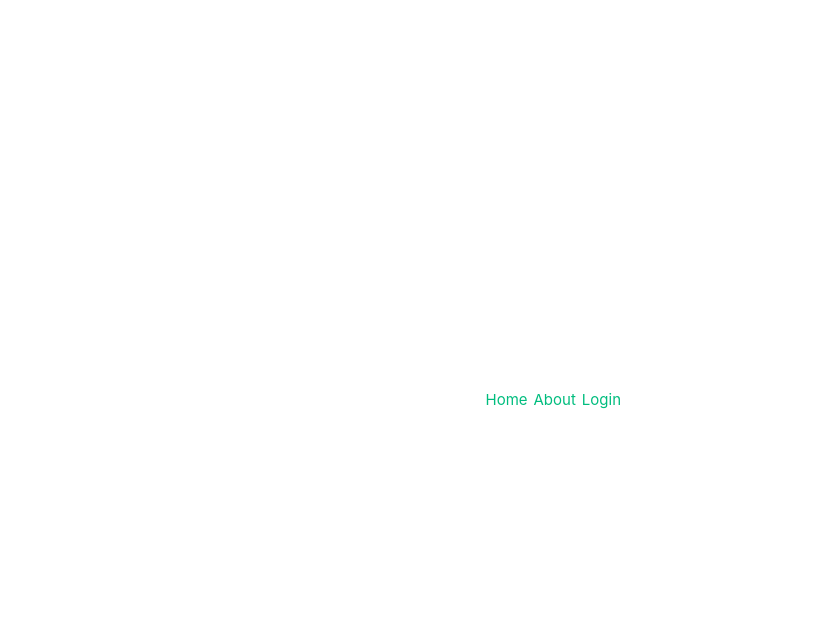
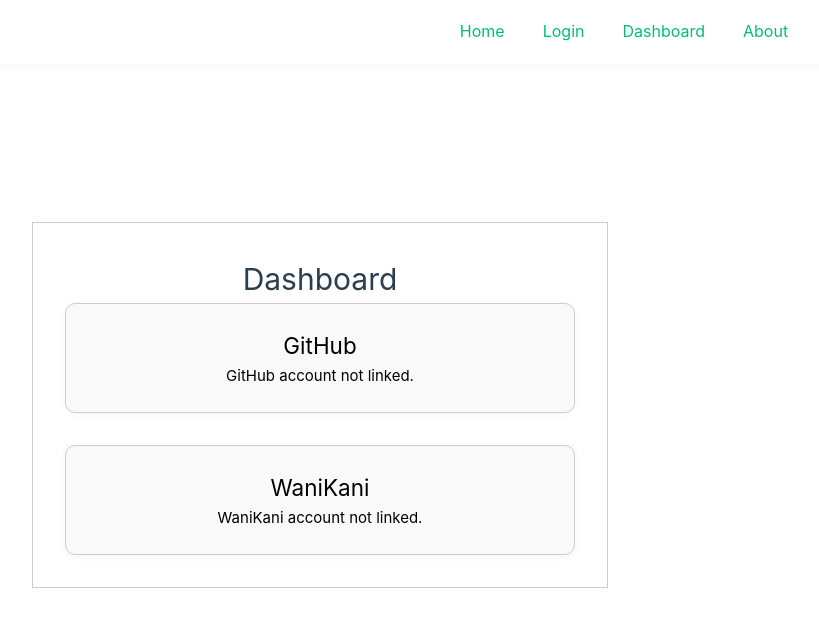
Before and after one commit to amvanmaren/KaizenFlow, a Vue app in the folder frontend/KaizenFlow_Frontend/: page /dashboard in a window 1280 px wide. Before the commit this address had no page. Shown: the top 626 px of the page, without its empty margins (16-835 px from the left). Built offline with nearby package versions, Linux system fonts and the light colour scheme; no server answers; the HTML template or start-up script is replaced by a standard one.

Commit message:
Added Dashboard page

```diff
--- a/frontend/KaizenFlow_Frontend/src/App.vue
+++ b/frontend/KaizenFlow_Frontend/src/App.vue
@@ -4,78 +4,40 @@
 
 <template>
   <header>
-    <div class="wrapper">
-      <nav>
-        <RouterLink to="/">Home</RouterLink>
-        <RouterLink to="/about">About</RouterLink>
-        <RouterLink to="/login">Login</RouterLink>
-      </nav>
-    </div>
+    <nav>
+      <RouterLink to="/">Home</RouterLink>
+      <RouterLink to="/login">Login</RouterLink>
+      <RouterLink to="/dashboard">Dashboard</RouterLink>
+      <RouterLink to="/about">About</RouterLink>
+    </nav>
   </header>
-
-  <RouterView />
+  <main>
+    <RouterView />
+  </main>
 </template>
 
-<!-- <style scoped>
+<style>
 header {
-  line-height: 1.5;
-  max-height: 100vh;
-}
-
-.logo {
-  display: block;
-  margin: 0 auto 2rem;
+  position: fixed;
+  top: 0;
+  left: 0;
+  width: 100vw;
+  z-index: 1000;
+  box-shadow: 0 2px 8px rgba(0,0,0,0.04);
 }
 
 nav {
+  display: flex;
+  justify-content: center;
+  align-items: center;
   width: 100%;
-  font-size: 12px;
-  text-align: center;
-  margin-top: 2rem;
+  font-size: 1rem;
+  padding: 1rem 0;
+  gap: 2rem;
 }
 
-nav a.router-link-exact-active {
-  color: var(--color-text);
+main {
+  margin-top: 10px; /* Adjust based on header height */
+  padding: 1rem;
 }
-
-nav a.router-link-exact-active:hover {
-  background-color: transparent;
-}
-
-nav a {
-  display: inline-block;
-  padding: 0 1rem;
-  border-left: 1px solid var(--color-border);
-}
-
-nav a:first-of-type {
-  border: 0;
-}
-
-@media (min-width: 1024px) {
-  header {
-    display: flex;
-    place-items: center;
-    padding-right: calc(var(--section-gap) / 2);
-  }
-
-  .logo {
-    margin: 0 2rem 0 0;
-  }
-
-  header .wrapper {
-    display: flex;
-    place-items: flex-start;
-    flex-wrap: wrap;
-  }
-
-  nav {
-    text-align: left;
-    margin-left: -1rem;
-    font-size: 1rem;
-
-    padding: 1rem 0;
-    margin-top: 1rem;
-  }
-}
-</style> -->
+</style>
--- a/frontend/KaizenFlow_Frontend/src/router/index.ts
+++ b/frontend/KaizenFlow_Frontend/src/router/index.ts
@@ -21,6 +21,11 @@
       name: 'login',
       component: () => import('../views/Login.vue'),
     },
+    {
+      path: '/dashboard',
+      name: 'dashboard',
+      component: () => import('../views/Dashboard.vue'),
+    },
   ],
 })
 
--- /dev/null
+++ b/frontend/KaizenFlow_Frontend/src/views/Dashboard.vue
@@ -0,0 +1,87 @@
+<template>
+  <div class="dashboard-outer">
+    <h1>Dashboard</h1>
+    <div class="summary-cards">
+      <div class="summary-card">
+        <h2>GitHub</h2>
+        <div v-if="github">
+          <p><strong>Username:</strong> {{ github.username }}</p>
+          <p><strong>Public Repos:</strong> {{ github.publicRepos }}</p>
+          <p><strong>Recent Commits:</strong> {{ github.recentCommits }}</p>
+        </div>
+        <div v-else>
+          <p>GitHub account not linked.</p>
+        </div>
+      </div>
+      <div class="summary-card">
+        <h2>WaniKani</h2>
+        <div v-if="wanikani">
+          <p><strong>Level:</strong> {{ wanikani.level }}</p>
+          <p><strong>Reviews Completed:</strong> {{ wanikani.reviewsCompleted }}</p>
+          <p><strong>Lessons Completed:</strong> {{ wanikani.lessonsCompleted }}</p>
+        </div>
+        <div v-else>
+          <p>WaniKani account not linked.</p>
+        </div>
+      </div>
+    </div>
+  </div>
+</template>
+
+<script>
+export default {
+  name: "Dashboard",
+  data() {
+    return {
+      github: null,
+      wanikani: null,
+    };
+  },
+  async mounted() {
+    // Replace these fetches with your real API endpoints
+    try {
+      // Example: Fetch GitHub summary
+      const githubRes = await fetch("http://localhost:3000/api/github/summary", { credentials: 'include' });
+      if (githubRes.ok) this.github = await githubRes.json();
+
+      // Example: Fetch WaniKani summary
+      const wanikaniRes = await fetch("http://localhost:3000/api/wanikani/summary", { credentials: 'include' });
+      if (wanikaniRes.ok) this.wanikani = await wanikaniRes.json();
+    } catch (e) {
+      // Handle errors as needed
+    }
+  },
+};
+</script>
+
+<style scoped>
+.dashboard-outer {
+  width: 100%;
+  margin: 0 auto;
+  padding: 2rem;
+  text-align: center;
+  border: 1px solid #ccc;
+  justify-content: center;
+}
+.summary-cards {
+  display: flex;
+  gap: 2rem;
+  flex-wrap: wrap;
+  justify-content: center;
+}
+.summary-card {
+  background: #f9f9f9;
+  border: 1px solid #ccc;
+  border-radius: 10px;
+  padding: 1.5rem;
+  min-width: 250px;
+  flex: 1 1 300px;
+  box-shadow: 0 2px 8px rgba(0,0,0,0.04);
+  color: black;
+
+}
+.summary-card h2 {
+  margin-top: 0;
+  color: black;
+}
+</style>
```
